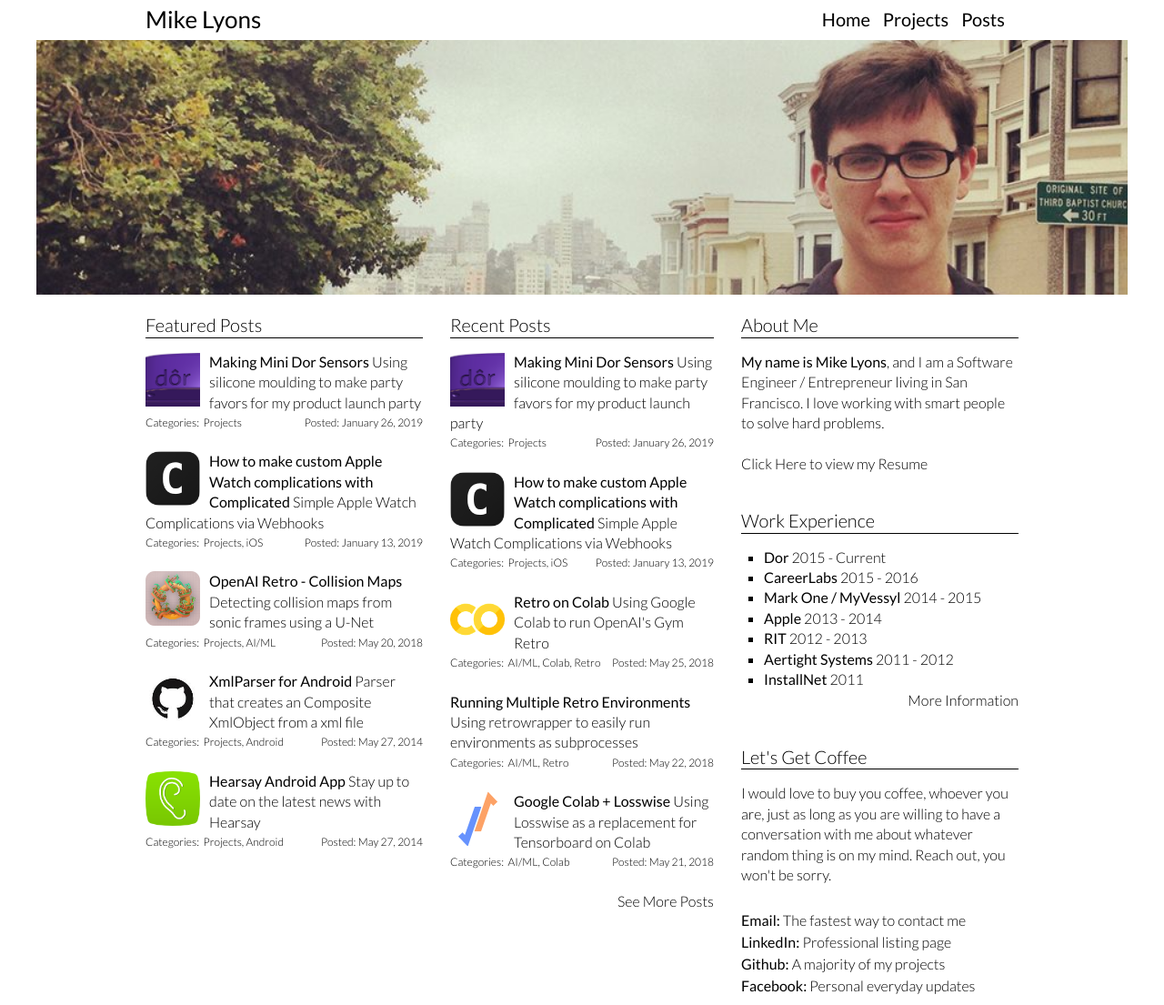
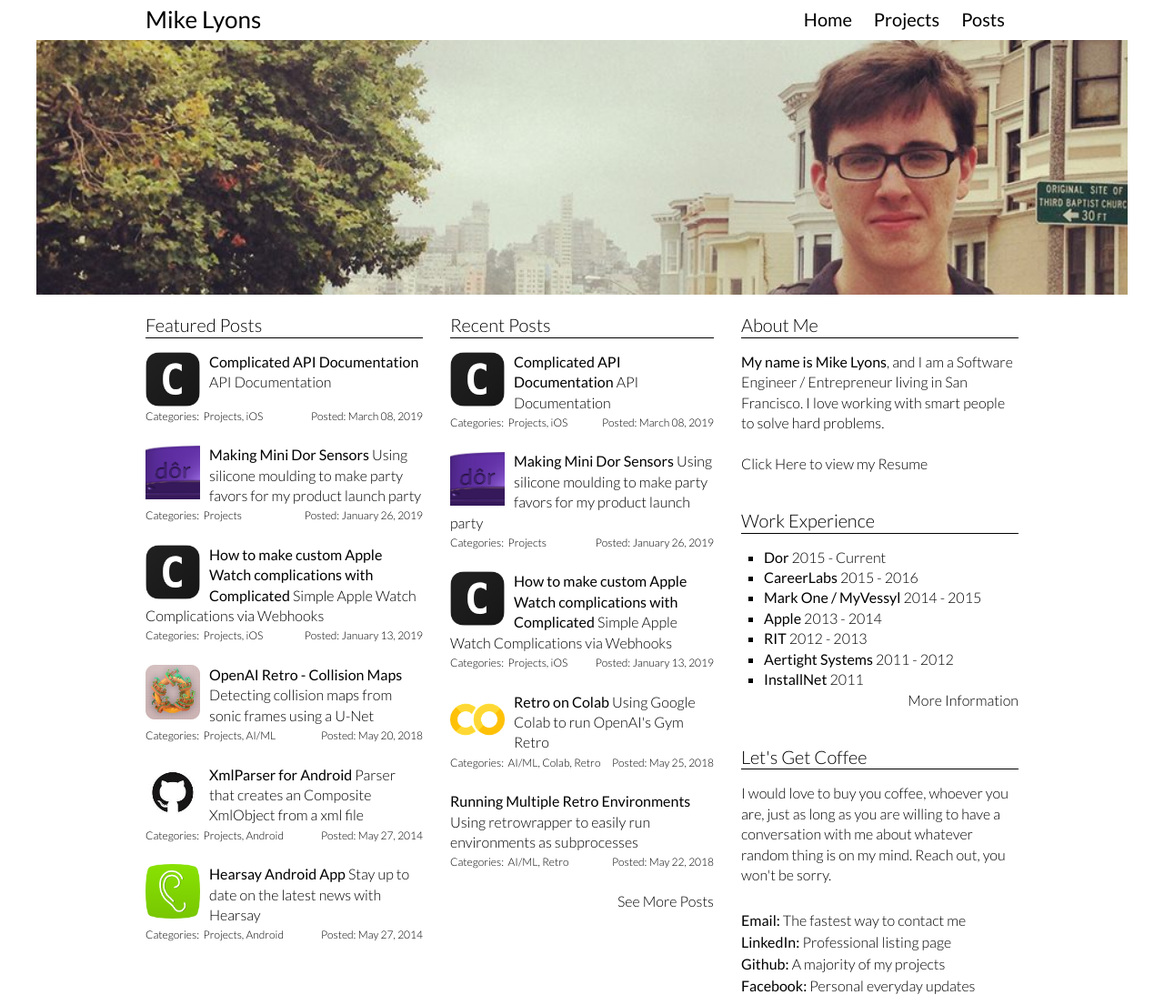
Before and after one commit to frenchie4111/frenchie4111.github.io, a Jekyll site: the page built from index.html, in a window 1280 px wide. Shown: the whole page at 91% size. Built offline with Jekyll 4.4.1, drawn with Linux system fonts in a browser that asks for light colours; nearby versions of some CDN libraries.

Commit message:
Added Documentation

````diff
--- a/_layouts/home.html
+++ b/_layouts/home.html
@@ -102,7 +102,11 @@
         {% endif %}
         <div id="header" class="{% if page.sticky_title %}sticky{% endif %}">
             <div class="full_width">
+                {% if page.custom_menu == "complicated" %}
+                <a href="/complicated/">
+                {% else %}
                 <a href="/">
+                {% endif %}
                     <div id="name" class="hover colorchanger">
                         {% if page.hide_title %}
                         {% else %}
@@ -115,11 +119,18 @@
                     </div>
                 </a>
                 <div id="menu">
-                    <div class="left">
-                        <a class="hover colorchanger" href="/">Home</a>
-                        <a class="hover colorchanger" href="/projects.html">Projects</a>
-                        <a class="hover colorchanger" href="/posts.html">Posts</a>
-                    </div>
+                    {% if page.custom_menu == "complicated" %}
+                        <div class="left">
+                            <a class="hover colorchanger" href="/2019/01/13/Complicated-How-To.html">Get Started</a>
+                            <a class="hover colorchanger" href="/2019/03/08/Complicated-Documentation.html">Documentation</a>
+                        </div>
+                    {% else %}
+                        <div class="left">
+                            <a class="hover colorchanger" href="/">Home</a>
+                            <a class="hover colorchanger" href="/projects.html">Projects</a>
+                            <a class="hover colorchanger" href="/posts.html">Posts</a>
+                        </div>
+                    {% endif %}
                 </div>
                 <div id="menu_mobile">
                     <div class="left">
--- a/_posts/2019-01-13-Complicated-How-To.md
+++ b/_posts/2019-01-13-Complicated-How-To.md
@@ -7,6 +7,7 @@
 layout: complicated
 tags: Projects iOS
 featured: true
+custom_menu: complicated
 ---
 
 ## What is Complicated?
@@ -44,20 +45,21 @@
 Full Example:
 
 ```bash
-curl https://complicated.mikelyons.org/complicated/set/1234abcd/utilitarianLarge?value=NewValue
+curl https://customcomplication.mikelyons.org/complicated/set/1234abcd/utilitarianLarge?value=NewValue
 ```
 
 Tips:
-
 
  - The value must be URL encoded, I suggest using a library for this, but some simple encoding is:
     - `%20` is a space
     - `%0A` is a newline (For multi-lined complications)
     - `%24` is a dollar sign
-    - Example: `https://complicated.mikelyons.org/complicated/set/1234abcd/modularLarge?value=Stocks%0AAAPL%20%24152.29`
+    - Example: `https://customcomplication.mikelyons.org/complicated/set/1234abcd/modularLarge?value=Stocks%0AAAPL%20%24152.29`
     sets Modular Large to "Stocks\n AAPL $152.29"
  - If you want to see the current value of your complications, change `set` to `get` in the url, and remove the complication type
-    - Example `https://complicated.mikelyons.org/complicated/get/1234abcd/`
+    - Example `https://customcomplication.mikelyons.org/complicated/get/1234abcd/`
  - Watch OS Only lets you change a complication ~15 times and hour. More than that and you likely will get rate limited.
 
+For more details see the <a href="/2019/03/08/Complicated-Documentation.html">API Documentation</a>
+
 If you have any other questions please feel free to reach out. My email is **<a href="mailto:mdl0394@gmail.com">mdl0394@gmail.com</a>**
--- /dev/null
+++ b/_posts/2019-03-08-Complicated-Documentation.md
@@ -0,0 +1,88 @@
+---
+title: Complicated API Documentation
+custom_title: Complicated
+sticky_title: true
+post_image: /images/complicated/icon.png
+subject: API Documentation
+layout: complicated
+tags: Projects iOS
+featured: true
+custom_menu: complicated
+---
+
+The complicated API is incredibly simple. It's only a single endpoint!
+
+<br/>
+
+## Base URL
+
+The API is available at
+
+```
+base_url = 'https://customcomplication.mikelyons.org/complicated/set/'
+```
+<br/>
+
+## Authentication
+
+The API is authenticated using an API key. You can get your API key from the app
+once you have initialized it (by installing the app, see
+[Complicated How To](/2019/01/13/Complicated-How-To.html)). To use the API, append
+your API key to the base url.
+
+
+```
+request_url = base_url + api_key
+// example: https://customcomplication.mikelyons.org/complicated/set/abc1234
+```
+
+<br/>
+
+## Update complication text
+
+You can use this new endpoint to update any complication in the app. If you want
+to copy a pre-prepared link, you can do so from the update link part of the app
+after selecting a complication.
+
+All requests are **GET** requests
+
+The endpoint structure is as follows:
+
+```bash
+GET https://customcomplication.mikelyons.org/complicated/set/<api key>/<complication type>?value=<new value>
+```
+
+The values you need to fill in here are:
+
+ - `<api key>` get this from the settings page on the app
+ - `<complication type>` Specify one of the following complication types:
+   - `modularLarge`
+   - `modularSmall`
+   - `utilitarianSmall`
+   - `utilitarianLarge`
+   - `circularSmall`
+   - `extraLarge`
+   - `graphicCorner`
+   - `graphicRectangular`
+   - `graphicBezel`
+ - `<new value>` The new text for your complication. The value must be URL encoded, I suggest using a library for this, but some simple encoding is:
+    - `%20` is a space
+    - `%0A` is a newline (For multi-lined complications)
+    - `%24` is a dollar sign
+
+### Example request
+
+```
+curl https://customcomplication.mikelyons.org/complicated/set/1234abcd/modularLarge?value=Stocks%0AAAPL%20%24152.29
+```
+
+This request will set the modularLarge complication to:
+
+```
+Stocks
+AAPL $152.29
+```
+
+<i>Note: Watch OS Only lets you change a complication ~15 times and hour. More than that and you likely will get rate limited.</i>
+
+If you have any other questions please feel free to reach out. My email is **<a href="mailto:mdl0394@gmail.com">mdl0394@gmail.com</a>**
--- a/complicated/index.html
+++ b/complicated/index.html
@@ -8,6 +8,7 @@
 tags: Projects iOS Complicated
 featured: true
 hide_header: true
+custom_menu: complicated
 ---
 
 <link rel="stylesheet" type="text/css" href="/css/complicated-launch.css">
@@ -96,3 +97,7 @@
         </div>
     </div>
 </div>
+
+<div id="footer">
+    Made with &#9829; by <a href="/">Mike Lyons</a>
+</div>
--- a/css/complicated-launch.scss
+++ b/css/complicated-launch.scss
@@ -118,3 +118,7 @@
 .ideas_text_right {
     text-align: left;
 }
+
+#footer {
+    margin: 50px 0 0 0;
+}
--- a/css/complicated.scss
+++ b/css/complicated.scss
@@ -32,3 +32,13 @@
 ul {
     color: white;
 }
+
+#content_area h3 {
+    color: white;
+    font-size: 18px;
+    margin: 20px 0;
+}
+
+i {
+    font-style: italic;
+}
--- a/css/home.scss
+++ b/css/home.scss
@@ -131,7 +131,7 @@
 
 #menu a, #menu_mobile a
 {
-    margin: 0 10px 0 0;
+    margin: 0 20px 0 0;
 }
 
 #menu a:last-child, #menu_mobile a:last-child {
````
